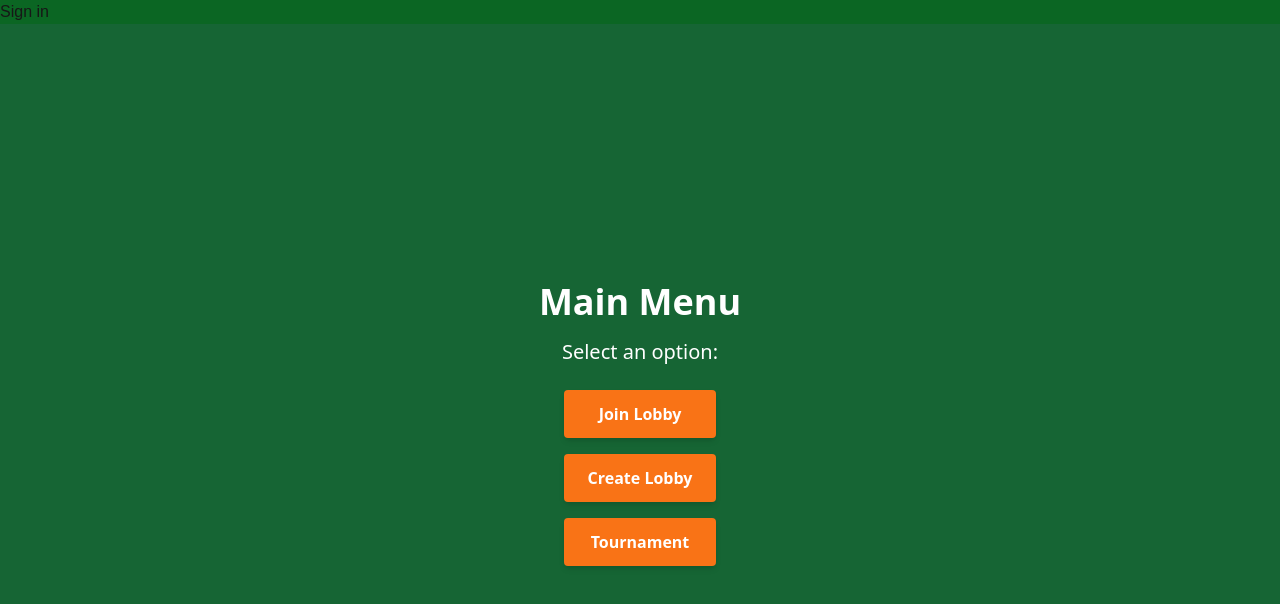
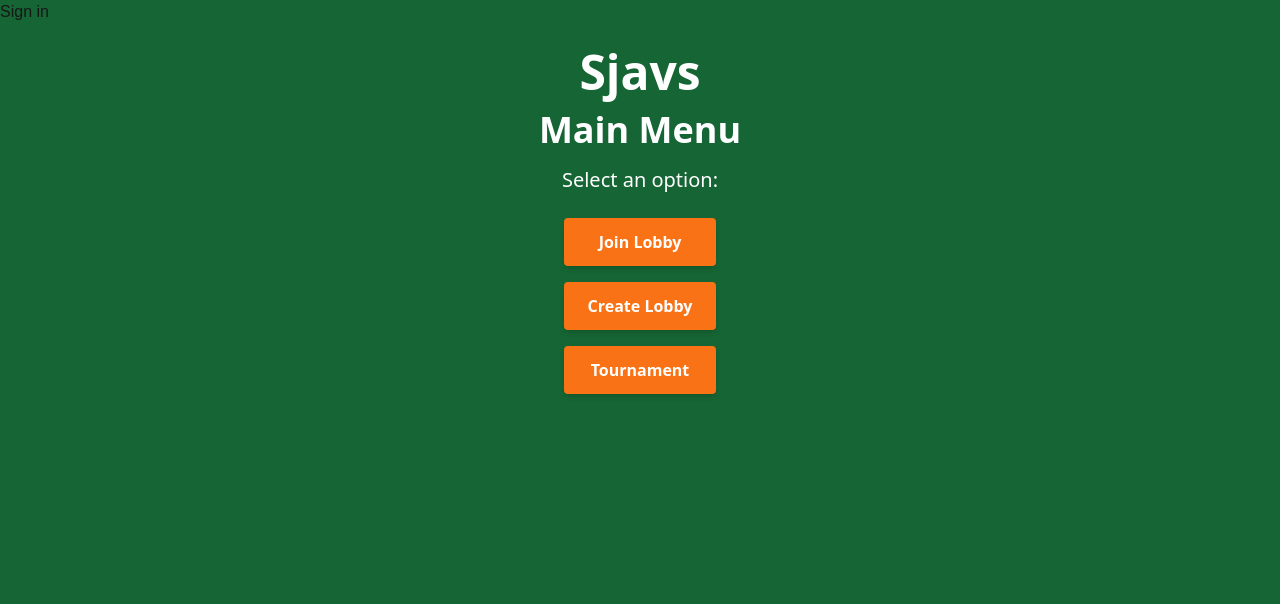
Before and after one commit to magnushansen/HMJ_Tech, a Next.js app in the folder sjavs/: page / in a window 1280 px wide. Shown: the top 604 px of the page. Built offline with nearby package versions, Linux system fonts and the light colour scheme; no server answers.

Commit message:
menu style change

```diff
--- a/sjavs/app/layout.jsx
+++ b/sjavs/app/layout.jsx
@@ -29,7 +29,7 @@ function RootLayout({ children }) {
   return (
     <ClerkProvider>
       <html lang="en">
-        <body>
+        <body class="bg-green-800 m-0 p-0 h-screen">
           <SignedOut>
             <SignInButton mode="modal"/>
           </SignedOut>
--- a/sjavs/app/page.jsx
+++ b/sjavs/app/page.jsx
@@ -2,14 +2,20 @@ import Link from 'next/link';
 
 export default function Menu() {
     return (
-<div className="h-screen bg-green-800 flex flex-col items-center justify-center text-white font-sans">
-  <h2 className="text-4xl font-bold mb-4">Main Menu</h2>
-  <p className="text-xl mb-6">Select an option:</p>
-  <ul className="space-y-4">
+    <div class="h-screen bg-green-800 text-white font-sans">
+
+      <div class="w-full text-center py-6">
+        <h1 class="text-5xl font-extrabold">Sjavs</h1>
+      </div>
+
+      <div class="flex flex-col items-center justify-start h-[calc(100vh-100px)] mt-[-10px]">
+        <h2 class="text-4xl font-bold mb-4">Main Menu</h2>
+        <p class="text-xl mb-6">Select an option:</p>
+        <ul class="space-y-4">
           <li>
             <Link
               href="pages/joinlobby"
-        className="block bg-orange-500 hover:bg-orange-600 text-center text-white font-semibold py-3 px-6 rounded shadow-md transition-transform transform hover:scale-105"
+              class="block bg-orange-500 hover:bg-orange-600 text-center text-white font-semibold py-3 px-6 rounded shadow-md transition-transform transform hover:scale-105"
             >
               Join Lobby
             </Link>
@@ -17,7 +23,7 @@ export default function Menu() {
           <li>
             <Link
               href="pages/createlobby"
-        className="block bg-orange-500 hover:bg-orange-600 text-center text-white font-semibold py-3 px-6 rounded shadow-md transition-transform transform hover:scale-105"
+              class="block bg-orange-500 hover:bg-orange-600 text-center text-white font-semibold py-3 px-6 rounded shadow-md transition-transform transform hover:scale-105"
             >
               Create Lobby
             </Link>
@@ -25,13 +31,13 @@ export default function Menu() {
           <li>
             <Link
               href="pages/tournament"
-        className="block bg-orange-500 hover:bg-orange-600 text-center text-white font-semibold py-3 px-6 rounded shadow-md transition-transform transform hover:scale-105"
+              class="block bg-orange-500 hover:bg-orange-600 text-center text-white font-semibold py-3 px-6 rounded shadow-md transition-transform transform hover:scale-105"
             >
               Tournament
             </Link>
           </li>
         </ul>
       </div>
-
+    </div>
     );
 }
```
Lines whose indentation alone changed are shown as unchanged.
